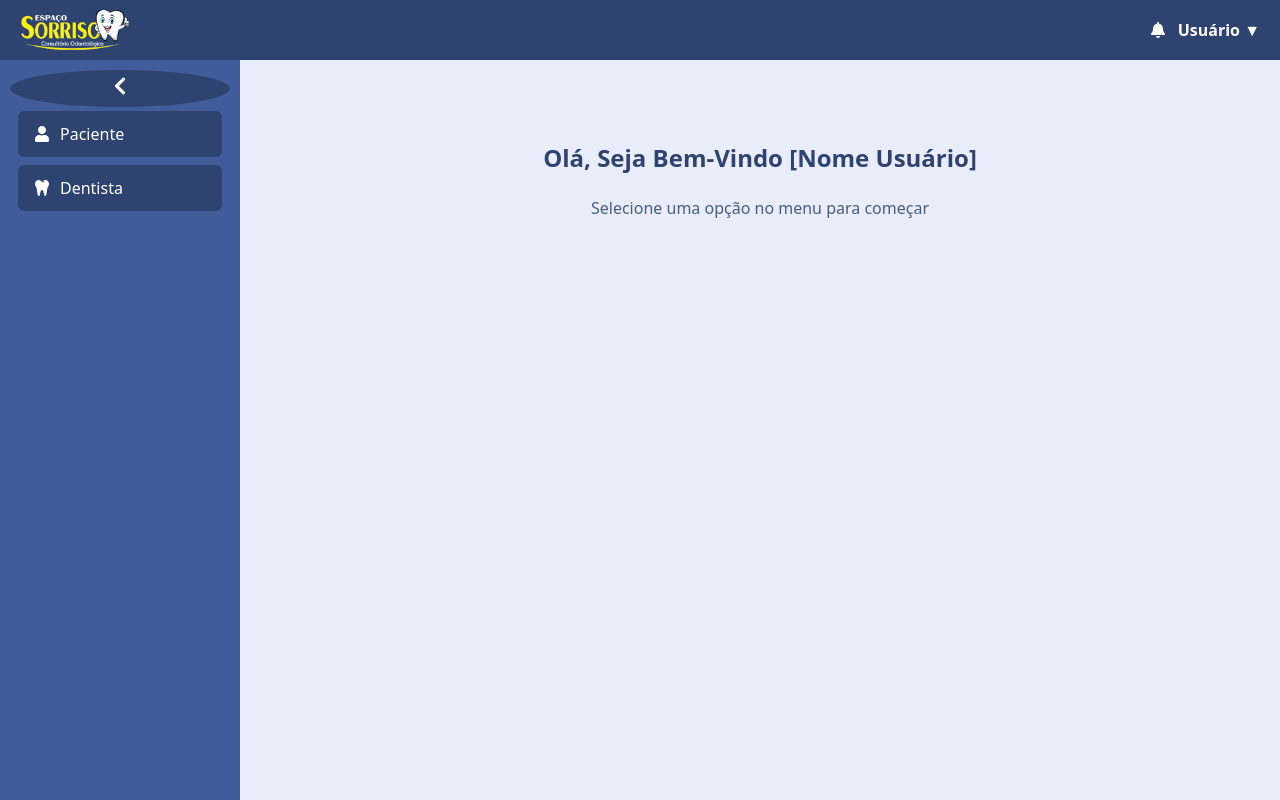
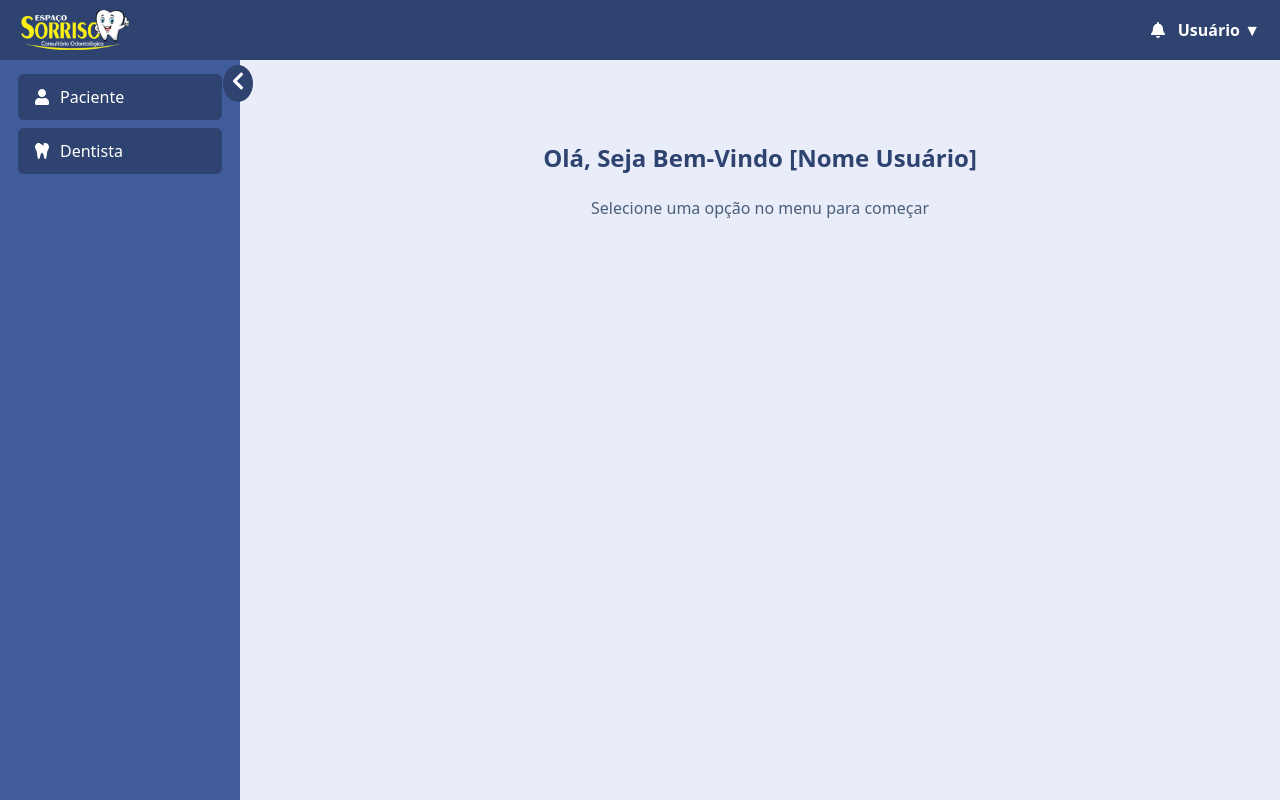
Before and after one commit to EduSalomao/Projeto-Espa-oSorriso-Front, a React (Vite) app: page / in a window 1280 px wide. Built offline with nearby package versions, Linux system fonts and the light colour scheme.

Commit message:
[Franck] Design CollapseButton

```diff
--- a/src/components/Paciente/Card/Card.style.ts
+++ b/src/components/Paciente/Card/Card.style.ts
@@ -11,6 +11,7 @@ export const Card = styled.div`
   &:hover {
     background-color: #fff;
   }
+  cursor: pointer;
 `;
 
 export const CardTitle = styled.h2`
--- a/src/components/Sidebar/Sidebar.style.ts
+++ b/src/components/Sidebar/Sidebar.style.ts
@@ -6,19 +6,22 @@ export const SidebarContent = styled(motion.div)<{ collapsed: boolean }>`
   background-color: #405c9b;
   display: flex;
   flex-direction: column;
-  overflow: hidden;
+  position: relative;
   padding: 5px;
 `;
 
-export const CollapseButton = styled.button<{ collapsed?: boolean }>`
+export const CollapseButton = styled(motion.button)<{ collapsed?: boolean }>`
   border: none;
   color: white;
   font-size: 20px;
   cursor: pointer;
   padding: 5px;
   background-color: #2f4370;
-  border-radius: 50%;
-  position: relative;
+  border-radius: 100%;
+  position: absolute;
+  top: 0;
+  right: -18px;
+  z-index: 2;
 `;
 
 
--- a/src/components/Sidebar/Sidebar.tsx
+++ b/src/components/Sidebar/Sidebar.tsx
@@ -19,7 +19,10 @@ import {
 export default function Sidebar({ collapsed, setCollapsed, setActiveSection }) {
   return (
     <SidebarContent collapsed={collapsed}>
-        <CollapseButton onClick={() => setCollapsed((prev) => !prev)}>
+        <CollapseButton
+          animate={{ right: collapsed ? -18 : -18 }}
+          transition={{ duration: 0.3 }}
+          onClick={() => setCollapsed((prev) => !prev)}>
             {collapsed ? <FaChevronRight /> : <FaChevronLeft />}
         </CollapseButton>
         <MenuItemButton
--- a/src/layout/MainLayout.style.ts
+++ b/src/layout/MainLayout.style.ts
@@ -14,7 +14,6 @@ export const SidebarArea = styled(motion.div)<{ collapsed: boolean }>`
   background-color: #405c9b;
   display: flex;
   flex-direction: column;
-  overflow: hidden;
   padding: 5px;
 `;
 
```
